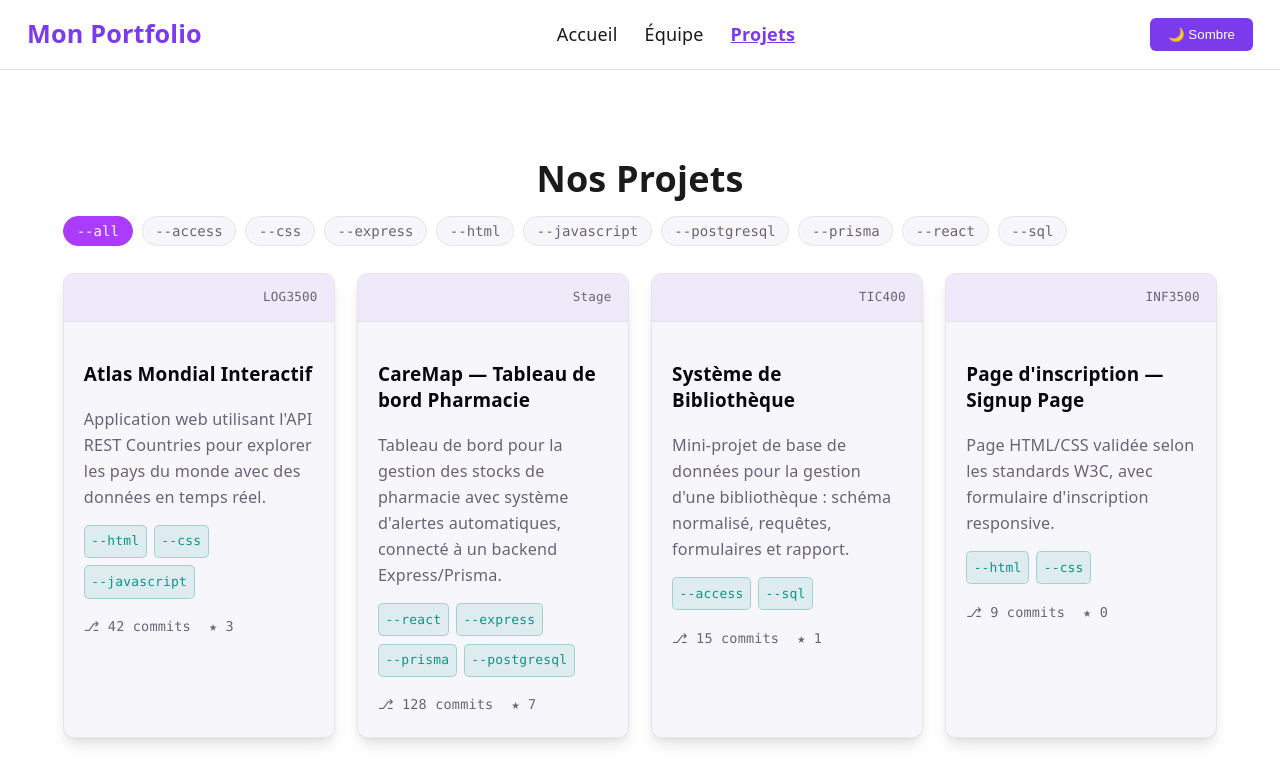
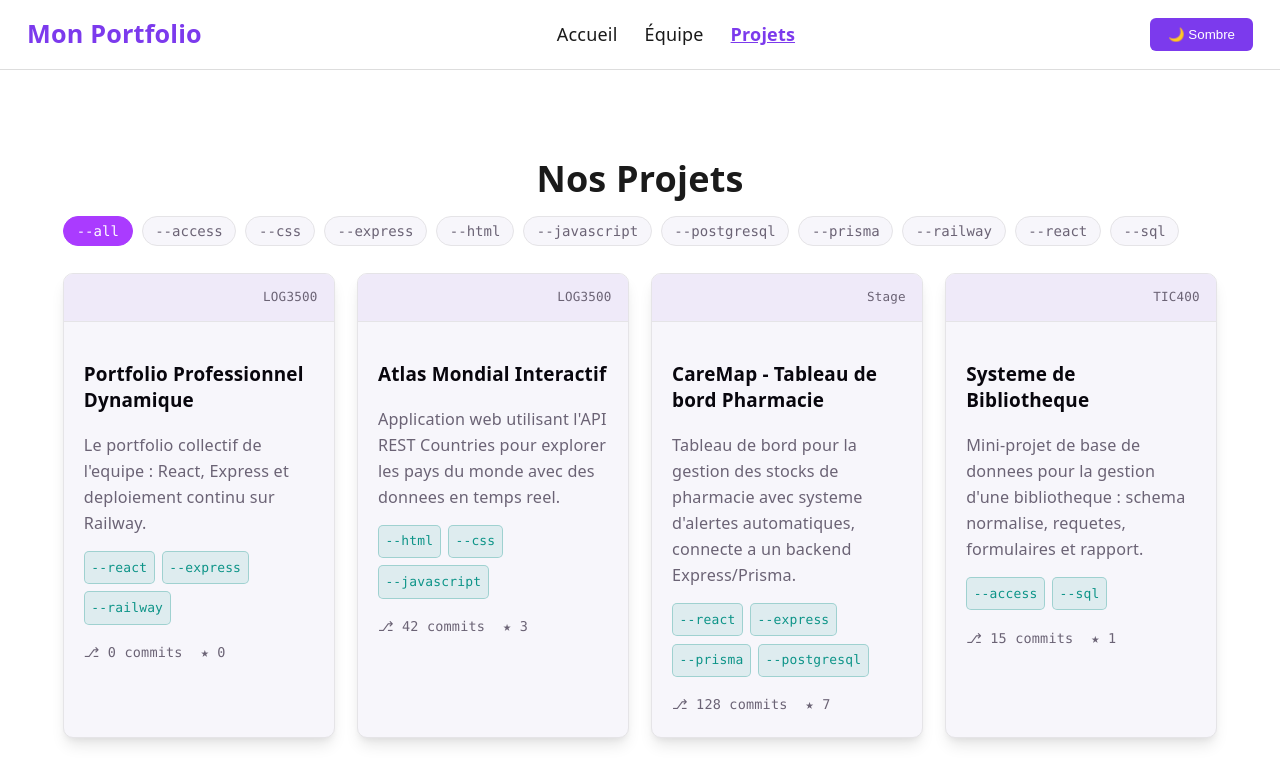
Before and after one commit to abentechpn/portfolio-equipe, a React (Vite) app in the folder client/: page /projets in a window 1280 px wide. Shown: the top 761 px of the page. Built offline with nearby package versions, Linux system fonts and the light colour scheme.

Commit message:
Galerie de projets enrichie : type individuel/collectif, auteur, liens

```diff
--- a/client/src/components/ProjectCard.css
+++ b/client/src/components/ProjectCard.css
@@ -78,3 +78,47 @@
   font-size: 0.75rem;
   color: var(--text);
 }
+.card__type {
+  margin-left: auto;
+  font-size: 0.7rem;
+  padding: 0.15rem 0.55rem;
+  border-radius: 999px;
+  font-weight: 600;
+}
+
+.card__type--collectif {
+  background: #7c3aed;
+  color: #fff;
+}
+
+.card__type--individuel {
+  background: #0d9488;
+  color: #fff;
+}
+
+.card__auteur {
+  font-size: 0.85rem;
+  color: var(--accent-color, #7c3aed);
+  font-weight: 600;
+  margin: 0.2rem 0 0.6rem;
+}
+
+.card__liens {
+  display: flex;
+  gap: 0.6rem;
+  margin-top: 0.8rem;
+  flex-wrap: wrap;
+}
+
+.card__liens a {
+  font-size: 0.8rem;
+  padding: 0.3rem 0.7rem;
+  border-radius: 999px;
+  background: var(--accent-color, #7c3aed);
+  color: #fff;
+  text-decoration: none;
+}
+
+.card__liens a:hover {
+  opacity: 0.85;
+}
--- a/client/src/data/membres.js
+++ b/client/src/data/membres.js
@@ -58,11 +58,12 @@ const membres = [
     bio: "Responsable du serveur Express, du deploiement Railway et de la coordination Git de l'equipe.",
     parcours: "Etudiant a l'ISTEAH en genie logiciel, coordinateur du projet Portfolio Professionnel Dynamique. Gere l'architecture serveur et le pipeline de deploiement continu de l'equipe.",
     competences: ["Node.js", "Express", "Git", "Railway", "DevOps"],
-    photo: "/assets/equipe/membre5.jpg",
+    photo: "/assets/equipe/Benchinaud.jpg",
     github: "https://github.com/abentechpn",
-    whatsapp: "",
-    facebook: "",
-    youtube: ""
+    whatsapp: "+50942704652",
+    Portable: "+50931493692",
+    Email: "isteah.balfred@gmail.com",
+    youtube: "https://youtube.com/@abentech?si=sjDWWFNRpsm9m1eb"
   },
 ];
 export default membres;
--- a/client/src/data/projects.js
+++ b/client/src/data/projects.js
@@ -1,47 +1,74 @@
 export const projects = [
   {
     id: 1,
+    title: 'Portfolio Professionnel Dynamique',
+    description: "Le portfolio collectif de l'equipe : React, Express et deploiement continu sur Railway.",
+    tech: ['React', 'Express', 'Railway'],
+    course: 'LOG3500',
+    type: 'collectif',
+    auteur: "Toute l'equipe",
+    demoUrl: 'https://portfolio-equipe-production.up.railway.app',
+    githubUrl: 'https://github.com/abentechpn/portfolio-equipe',
+    repoStats: { commits: 0, stars: 0 },
+  },
+  {
+    id: 2,
     title: 'Atlas Mondial Interactif',
-    description:
-      "Application web utilisant l'API REST Countries pour explorer les pays du monde avec des données en temps réel.",
+    description: "Application web utilisant l'API REST Countries pour explorer les pays du monde avec des donnees en temps reel.",
     tech: ['HTML', 'CSS', 'JavaScript'],
     course: 'LOG3500',
+    type: 'individuel',
+    auteur: 'Benchinaud Alfred',
+    demoUrl: '',
+    githubUrl: '',
     repoStats: { commits: 42, stars: 3 },
   },
   {
-    id: 2,
-    title: 'CareMap — Tableau de bord Pharmacie',
-    description:
-      "Tableau de bord pour la gestion des stocks de pharmacie avec système d'alertes automatiques, connecté à un backend Express/Prisma.",
+    id: 3,
+    title: 'CareMap - Tableau de bord Pharmacie',
+    description: "Tableau de bord pour la gestion des stocks de pharmacie avec systeme d'alertes automatiques, connecte a un backend Express/Prisma.",
     tech: ['React', 'Express', 'Prisma', 'PostgreSQL'],
     course: 'Stage',
+    type: 'individuel',
+    auteur: 'Benchinaud Alfred',
+    demoUrl: '',
+    githubUrl: '',
     repoStats: { commits: 128, stars: 7 },
   },
   {
-    id: 3,
-    title: 'Système de Bibliothèque',
-    description:
-      "Mini-projet de base de données pour la gestion d'une bibliothèque : schéma normalisé, requêtes, formulaires et rapport.",
+    id: 4,
+    title: 'Systeme de Bibliotheque',
+    description: "Mini-projet de base de donnees pour la gestion d'une bibliotheque : schema normalise, requetes, formulaires et rapport.",
     tech: ['Access', 'SQL'],
     course: 'TIC400',
+    type: 'individuel',
+    auteur: 'Despelado MARC',
+    demoUrl: '',
+    githubUrl: '',
     repoStats: { commits: 15, stars: 1 },
   },
   {
-    id: 4,
-    title: "Page d'inscription — Signup Page",
-    description:
-      'Page HTML/CSS validée selon les standards W3C, avec formulaire d\'inscription responsive.',
+    id: 5,
+    title: "Page d'inscription - Signup Page",
+    description: "Page HTML/CSS validee selon les standards W3C, avec formulaire d'inscription responsive.",
     tech: ['HTML', 'CSS'],
     course: 'INF3500',
+    type: 'individuel',
+    auteur: 'Despelado MARC',
+    demoUrl: '',
+    githubUrl: '',
     repoStats: { commits: 9, stars: 0 },
   },
   {
-    id: 5,
-    title: 'Météo Dynamique',
-    description:
-      "Application web qui affiche la météo en temps réel selon la ville recherchée, en utilisant l'API Fetch pour récupérer les données.",
+    id: 6,
+    title: 'Meteo Dynamique',
+    description: "Application web qui affiche la meteo en temps reel selon la ville recherchee, en utilisant l'API Fetch pour recuperer les donnees.",
     tech: ['HTML', 'CSS', 'JavaScript'],
     course: 'LOG3500',
+    type: 'individuel',
+    auteur: 'A completer',
+    demoUrl: '',
+    githubUrl: '',
     repoStats: { commits: 12, stars: 0 },
   },
 ]
```
